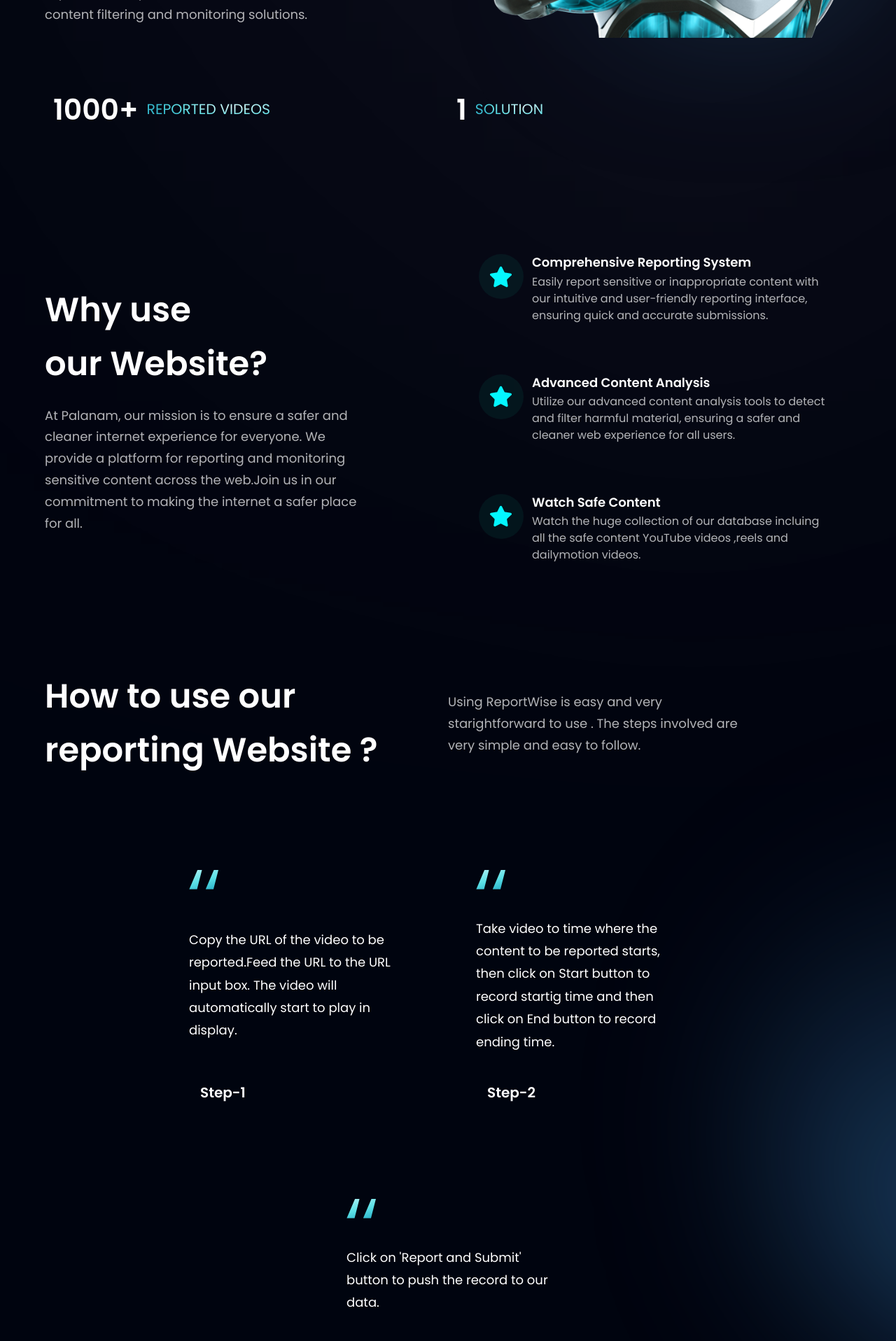
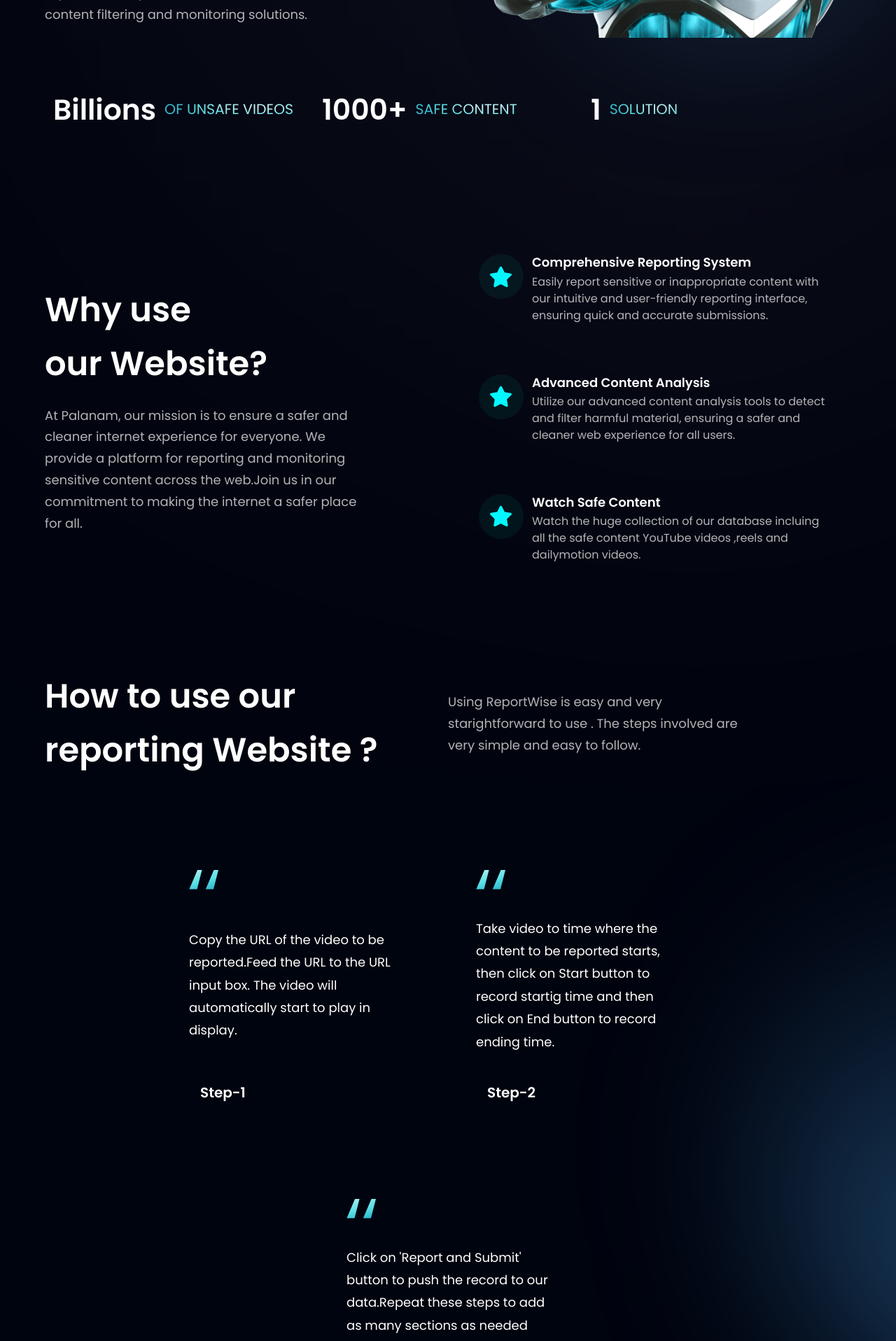
Before and after one commit to behldevansh/CenShield, a React (Vite) app: page / in a window 1280 px wide. Shown: the part 720-2636 px from the top of the page at 70% size. Built offline with nearby package versions, Linux system fonts and the light colour scheme; no server answers.

Commit message:
improved css

```diff
--- a/src/App.jsx
+++ b/src/App.jsx
@@ -10,6 +10,7 @@ import {
   Steps,
   Output,
   Home,
+  Info,
 } from "./components";
 
 const App = () => (
@@ -31,11 +32,12 @@ const App = () => (
         <Stats />
         <Business />
         <Steps />
+        <Home />
+        <Info />
+        <Output />
         <Testimonials />
         <CTA />
         <Footer />
-        <Output />
-        <Home />
       </div>
     </div>
   </div>
--- /dev/null
+++ b/src/components/Info.jsx
@@ -0,0 +1,15 @@
+import styles from "../style";
+import Button from "./Button";
+
+const Info = () => (
+  <section className={`${styles.flexCenter} ${styles.marginY} ${styles.padding} sm:flex-row flex-col bg-black-gradient-2 rounded-[20px] box-shadow`}>
+    <div className="flex-1 flex flex-col">
+      <h4 className={styles.heading2}>Safe Content Database</h4>
+      <p className={`${styles.paragraph} `}>
+      Our Safe Content Database maintains a repository of reviewed and approved content, ensuring a safe and secure viewing experience for all users. This database is continuously updated to keep your content safe and appropriate.
+      </p>
+    </div>
+  </section>
+);
+
+export default Info;
--- a/src/components/Output.css
+++ b/src/components/Output.css
@@ -29,11 +29,14 @@
 }
 
 .data-list{
-    padding: 20px;
     display:grid;
     grid-template-columns: repeat(4, 1fr);
     gap: 10px;
     grid-auto-rows: minmax(100px, auto);
+    padding-top: 50px;
+    padding-bottom: 50px;
+    /* display: flex; */
+    justify-content: center;
 }
 .DB-item:hover{
     cursor: pointer;
@@ -47,13 +50,15 @@
 .pg-btn{
     padding: 5px;
     border-radius: 5px;
+    color: white;
     font-size: large;
-    border:1px solid #24065C;
+    border:1px solid white;
 }
 .pg-buttons{
     display: flex;
     justify-content: center;
     align-items: center;
-    gap:5px;
+    gap:15px;
+    color: white;
     margin-bottom: 10px;
 }
--- a/src/components/Steps.jsx
+++ b/src/components/Steps.jsx
@@ -4,7 +4,7 @@ import FeedbackCard from "./FeedbackCard";
 
 const Steps = () => (
   <section
-    id="clients"
+    id="try"
     className={`${styles.paddingY} ${styles.flexCenter} flex-col relative `}
   >
     <div className="absolute z-[0] w-[60%] h-[60%] -right-[50%] rounded-full blue__gradient bottom-40" />
--- a/src/components/Testimonials.jsx
+++ b/src/components/Testimonials.jsx
@@ -4,7 +4,7 @@ import FeedbackCard from "./FeedbackCard";
 
 const Testimonials = () => (
   <section
-    id="clients"
+    id="Testimonials"
     className={`${styles.paddingY} ${styles.flexCenter} flex-col relative `}
   >
     <div className="absolute z-[0] w-[60%] h-[60%] -right-[50%] rounded-full blue__gradient bottom-40" />
--- a/src/components/index.js
+++ b/src/components/index.js
@@ -8,6 +8,7 @@ import Hero from "./Hero";
 import Steps from "./Steps";
 import Output from "./Output";
 import { Home } from "./Home";
+import Info from "./Info";
 
 export {
   Navbar,
@@ -20,4 +21,5 @@ export {
   Steps,
   Output,
   Home,
+  Info,
 };
--- a/src/constants/index.js
+++ b/src/constants/index.js
@@ -10,11 +10,11 @@ export const navLinks = [
     title: "What we do?",
   },
   {
-    id: "product",
+    id: "try",
     title: "Try it",
   },
   {
-    id: "clients",
+    id: "Testimonials",
     title: "Testimonials",
   },
 ];
@@ -87,34 +87,21 @@ export const chapters = [
   {
     id: "feedback-3",
     content:
-      "Click on 'Report and Submit' button to push the record to our data.",
+      "Click on 'Report and Submit' button to push the record to our data.Repeat these steps to add as many sections as needed before submitting your report. ",
     name: "Step-3",
   },
-  // {
-  //   id: "feedback-4",
-  //   content:
-  //     "CAS focuses on the theory, analysis, design, and implementation of circuits and systems. The field spans theoretical foundations, applications, and circuits implementations of algorithms for signal processing.",
-  //   name: "CAS Chapter",
-  //   title: "",
-  //   img: people03,
-  // },
 ];
 export const stats = [
   {
     id: "stats-1",
-    title: "Reported Videos",
+    title: " of Unsafe Videos",
+    value: "Billions",
+  },
+  {
+    id: "stats-2",
+    title: "Safe content",
     value: "1000+",
   },
-  // {
-  //   id: "stats-2",
-  //   title: "Safe content",
-  //   value: "100+",
-  // },
-  // {
-  //   id: "stats-3",
-  //   title: "Events",
-  //   value: "50+",
-  // },
   {
     id: "stats-3",
     title: "Solution",
```
Also changed, not shown: src/components/Home.jsx (+3 -139 lines).
